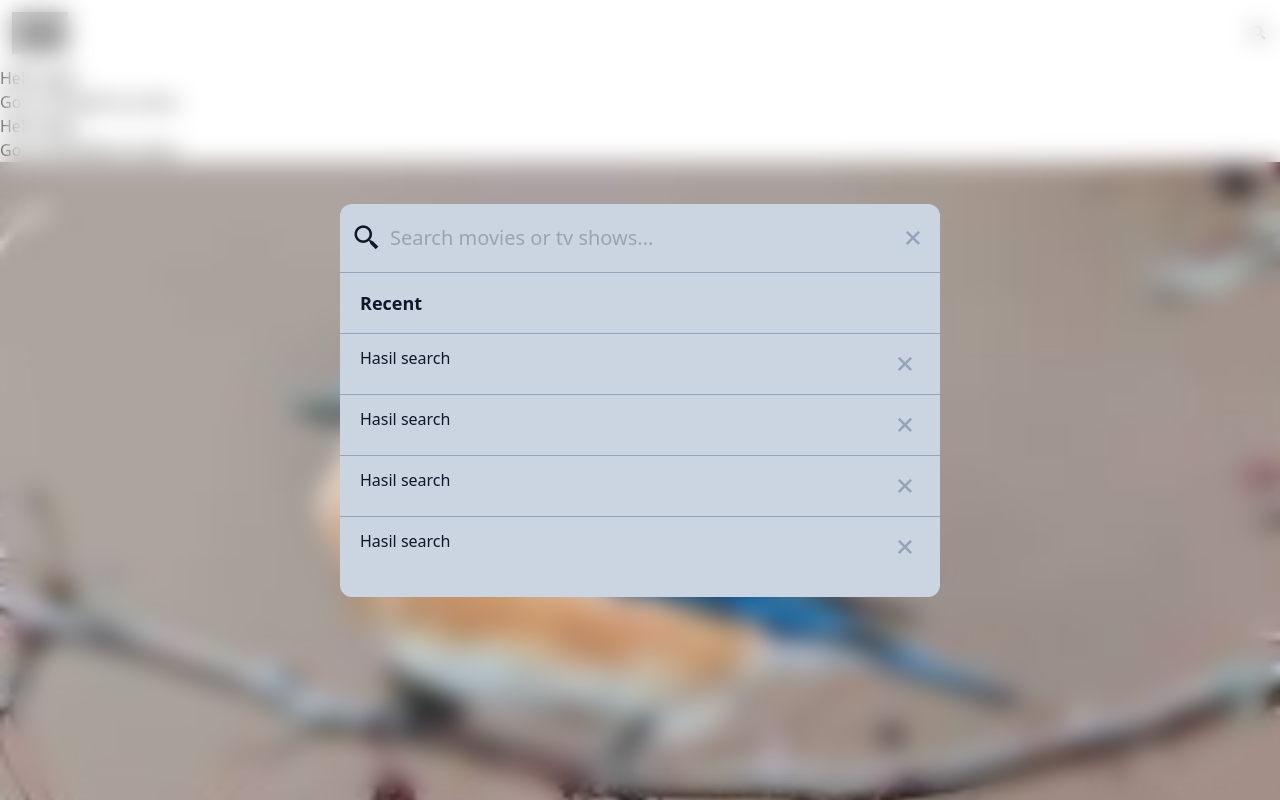
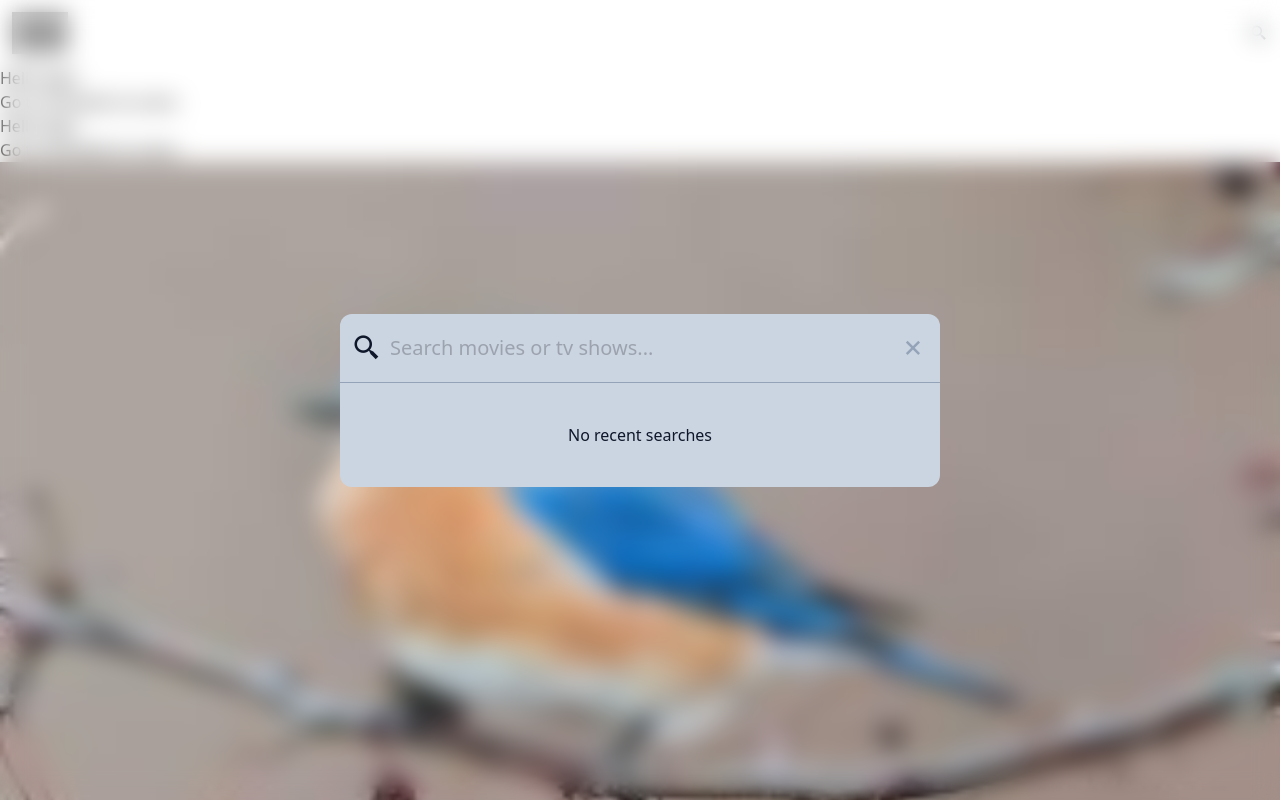
Before and after one commit to AndhikaK/movies-tv-show, a Vue app: page / in a window 1280 px wide. Both pictures are taken after a click on the icon 1259 px from the left and 33 px from the top of the page. Shown: the top 800 px of the page. Built offline with nearby package versions, Linux system fonts and the light colour scheme; grey boxes are pictures that could not be loaded.

Commit message:
complete search component

```diff
--- a/src/components/SearchBox.vue
+++ b/src/components/SearchBox.vue
@@ -3,18 +3,21 @@
     <div class="search-box bg-slate-300 rounded-xl place-self-center text-slate-900">
       <div class="p-3 grid grid-cols-[auto_1fr_auto] place-items-center">
         <i class='bx bx-search-alt-2 text-3xl'></i>
-        <input type="text" class="p-2 w-full bg-transparent focus:outline-none text-xl" placeholder="Search movies or tv shows...">
+        <input type="text" v-on:keyup.enter="handleInput" v-model="store.search.query" class="p-2 w-full bg-transparent focus:outline-none text-xl" placeholder="Search movies or tv shows...">
         <i @click="store.toggleSearch()" class='bx bx-x ml-2 text-3xl text-slate-400 hover:text-slate-900 rounded-full'></i>
       </div>
       <div class="max-h-[400px] grid border-t border-t-slate-400 overflow-y-auto">
         <div v-if="getHistoryLength() > 0">
           <div class="p-4 px-5 font-bold text-lg">Recent</div>
           <div class="mb-5">
-            <div v-for="item in history" class="px-5 py-3 grid grid-cols-[1fr_auto] content-center border-t border-t-slate-400">
-              <div>Hasil search</div>
-              <i @click="store.toggleSearch()" class='bx bx-x ml-2 text-3xl text-slate-400 hover:text-slate-900 rounded-full'></i>
+            <div v-for="item in history.slice().reverse()" class="px-5 py-3 grid grid-cols-[1fr_auto] content-center border-t border-t-slate-400">
+              <div>{{item }}</div>
+              <i @click="removeHistory(item)" class='bx bx-x ml-2 text-3xl text-slate-400 hover:text-slate-900 rounded-full'></i>
             </div>
           </div>
+        </div>
+        <div v-else>
+          <div class="py-10 px-5 text-center">No recent searches</div>
         </div>
       </div>
     </div>
@@ -36,6 +39,21 @@ export default {
     getHistoryLength() {
       return this.store.search.history.length;
     },
+    handleInput() {
+      if (
+        !this.history.includes(store.search.query) &&
+        this.store.search.query !== ""
+      ) {
+        this.store.toggleSearch();
+        this.store.addHistory(this.store.search.query);
+      }
+      this.store.emptySearch();
+    },
+    reverseHistory() {},
+    removeHistory(history) {
+      //   console.log(history);
+      this.store.removeHistory(history);
+    },
   },
 };
 </script>
--- a/src/store.js
+++ b/src/store.js
@@ -5,9 +5,24 @@ export const store = reactive({
   count: 2,
   search: {
     isShow: false,
-    history: ["Terluka", "Terluka", "Terluka", "Terluka"],
+    query: "",
+    history: [],
   },
   toggleSearch() {
     this.search.isShow = !this.search.isShow;
   },
+  emptySearch() {
+    this.search.query = "";
+  },
+  addHistory(q) {
+    this.search.history.push(q);
+  },
+  removeHistory(history) {
+    const index = this.search.history.indexOf(history);
+
+    if (index > -1) {
+      this.search.history.splice(index, 1);
+    }
+    console.log(this.search.history);
+  },
 });
```
